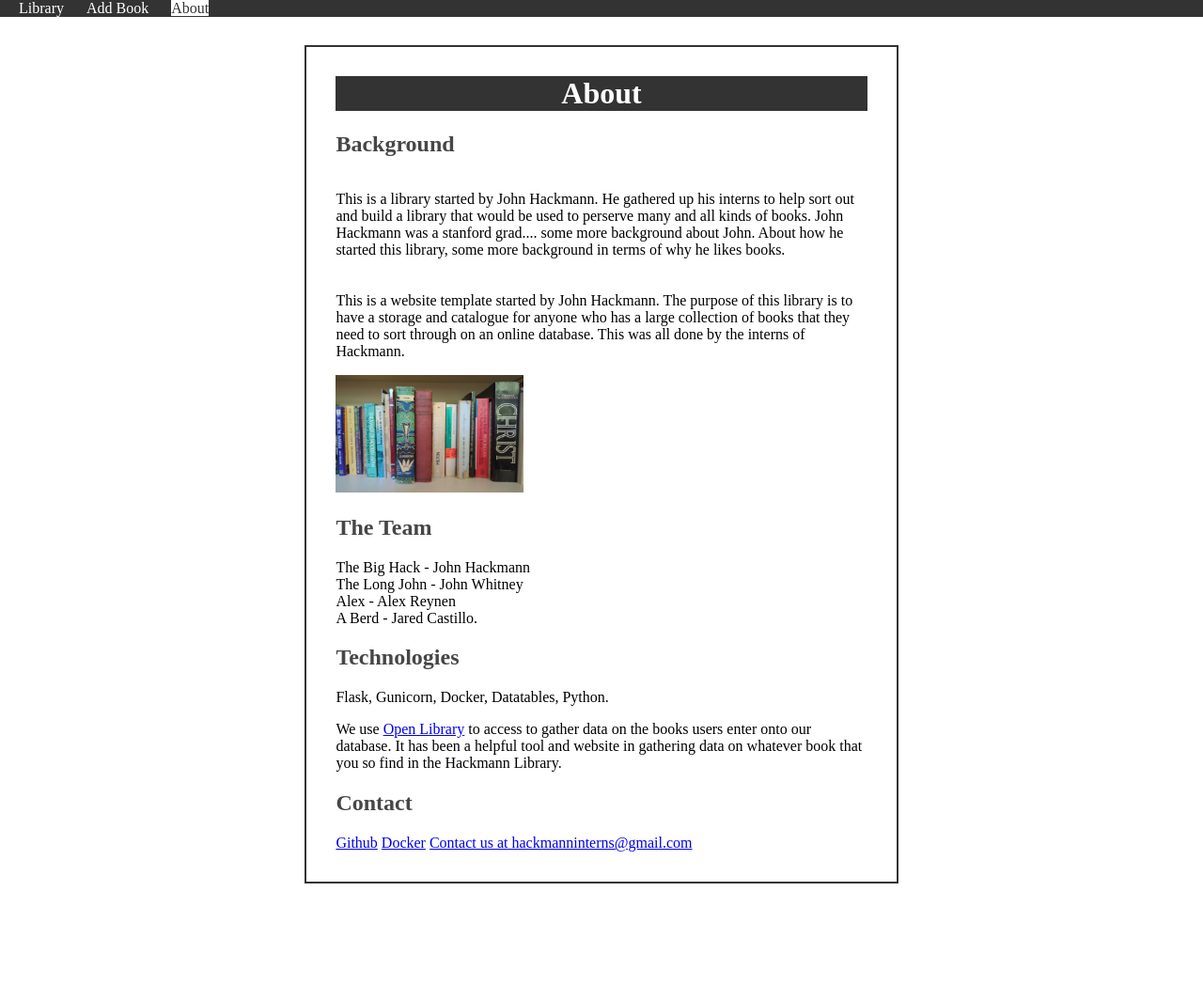
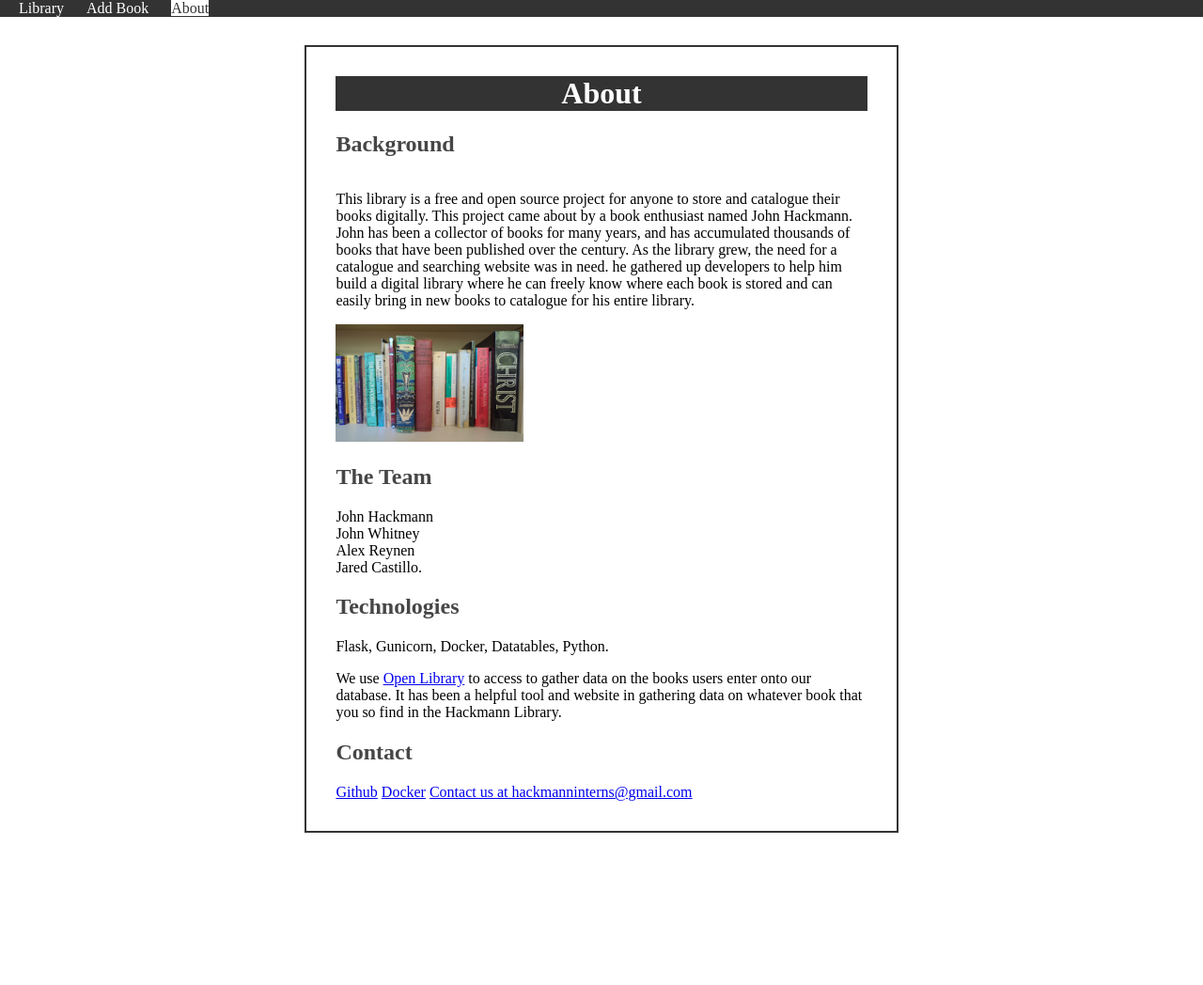
Before and after one commit to HackmannInterns/bookshelfdb, a Flask app: page /about in a window 1280 px wide. Shown: the part 60-1108 px from the top of the page at 94% size. After the commit the page ends 946 px from the top, so only its background shows below. Run offline with Flask 3, Linux system fonts and the light colour scheme.

Commit message:
changed the paragraph of about page

```diff
--- a/templates/about.html
+++ b/templates/about.html
@@ -16,28 +16,24 @@
             <h1>About</h1>
 
             <h2>Background</h2>
-            <p class="first">This is a library started by John Hackmann. He gathered up his interns to help sort out and build a library that
-                would be used to perserve many and all kinds of books. John Hackmann was a stanford grad.... some more
-                background about John. About how he started this library, some more background in terms of why he likes books.
-                <br>
-                <br>
-
-                <br>
-                This is a website template started by John Hackmann. The purpose of this library is to have a storage and catalogue for anyone who has a large collection of
-                books that they need to sort through on an online database. This was all done by the interns of Hackmann.
-
-
+            <p class="first">
+                This library is a free and open source project for anyone to store and catalogue their books digitally.
+                This project came about by a book enthusiast named John Hackmann. John has been a collector of books for
+                many years, and has accumulated thousands of books that have been published over the century. As the
+                library grew, the need for a catalogue and searching website was in need. he gathered up developers to help
+                him build a digital library where he can freely know where each book is stored and can easily bring in
+                new books to catalogue for his entire library.
 
 
             </p>
-            <img src="static\images\books.jpg"  class="image">
+            <img src="static\images\books.jpg" class="image">
 
             <h2>The Team</h2>
             <p>
-                The Big Hack - John Hackmann<br>
-                The Long John - John Whitney<br>
-                Alex - Alex Reynen<br>
-                A Berd - Jared Castillo.
+                John Hackmann<br>
+                John Whitney<br>
+                Alex Reynen<br>
+                Jared Castillo.
             </p>
 
             <h2>Technologies</h2>
@@ -45,7 +41,8 @@
                 Flask, Gunicorn, Docker, Datatables, Python.
             </p>
             <p>
-                We use <a href="https://openlibrary.org/">Open Library</a> to access to gather data on the books users enter onto our database. It has been a helpful
+                We use <a href="https://openlibrary.org/">Open Library</a> to access to gather data on the books users
+                enter onto our database. It has been a helpful
                 tool and website in gathering data on whatever book that you so find in the Hackmann Library.
             </p>
 
```
